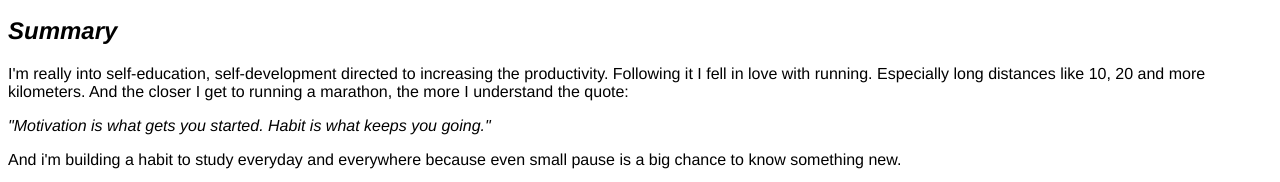
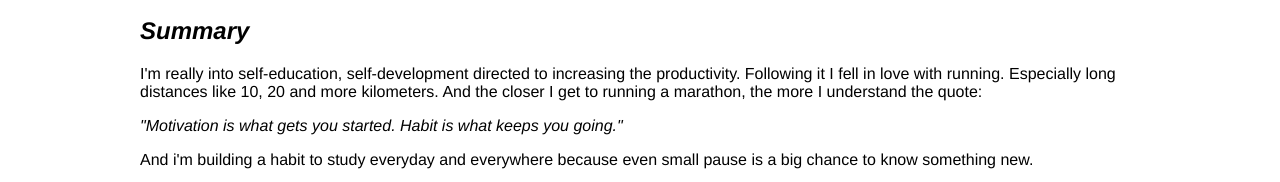
Before and after one commit to bert0ld/rsschool-cv, a plain HTML site: page index.html in a window 1280 px wide. Shown: the part 563-745 px from the top of the page. Drawn offline with Linux system fonts and the light colour scheme.

Commit message:
feat: add margin to wrapper

```diff
--- a/style.css
+++ b/style.css
@@ -6,8 +6,9 @@ body {
 .wrapper {
 	display: flex;
     	flex-direction: column;
-    	/* width: 1200px; */
+    	width: 1000px;
     	align-items: center;
+	margin: 0 auto;
 }
 
 pre {
```
